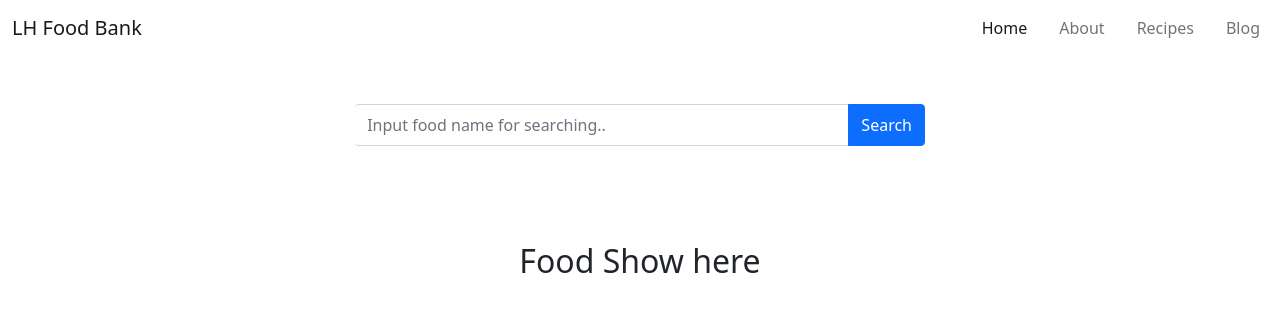
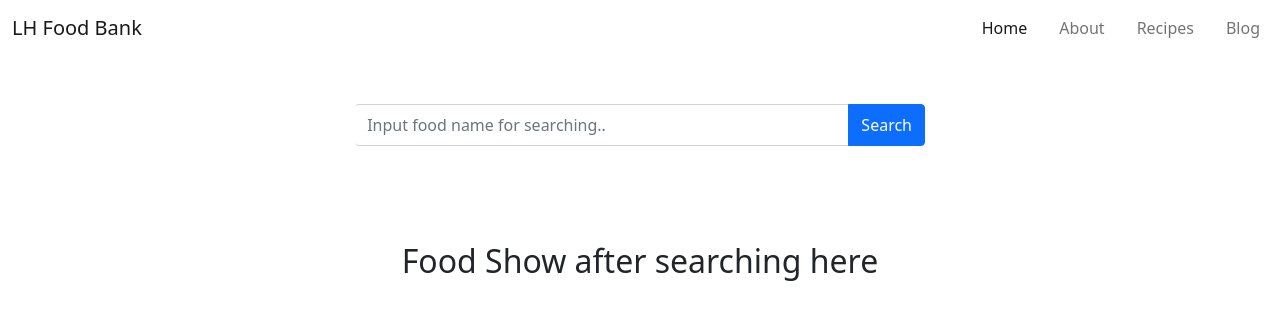
Before and after one commit to LazyProgrammer007/Cooking-Master-Api, a plain HTML site: page index.html in a window 1280 px wide. Drawn offline with nearby package versions, Linux system fonts and the light colour scheme.

Commit message:
final upgrade

```diff
--- a/index.html
+++ b/index.html
@@ -59,7 +59,7 @@
             <div class="row" id="listOfFoods">
 
             </div>
-            <h2 id="results" class="text-center mt-5">Food Show here</h2>
+            <h2 id="results" class="text-center mt-5">Food Show after searching here</h2>
         </section>
     </main>
 
```
